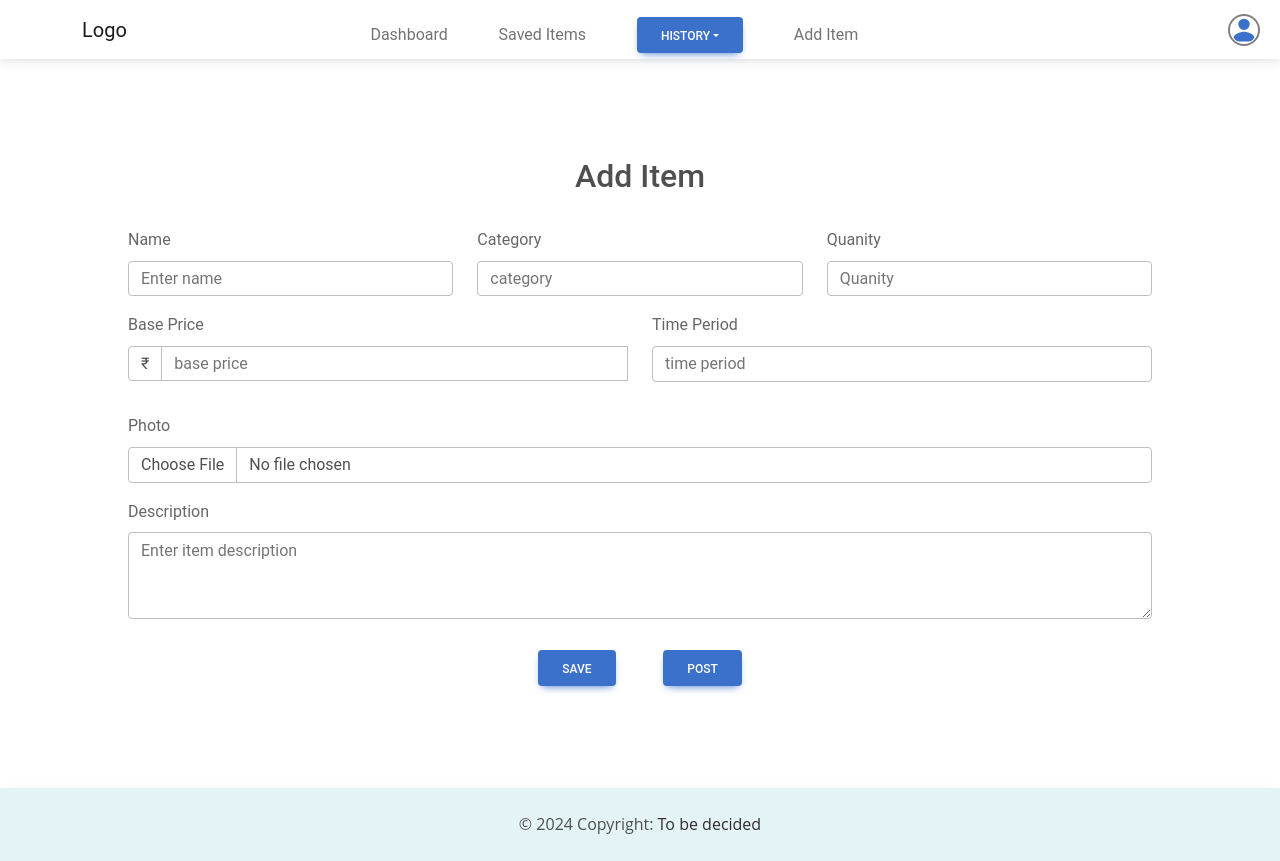
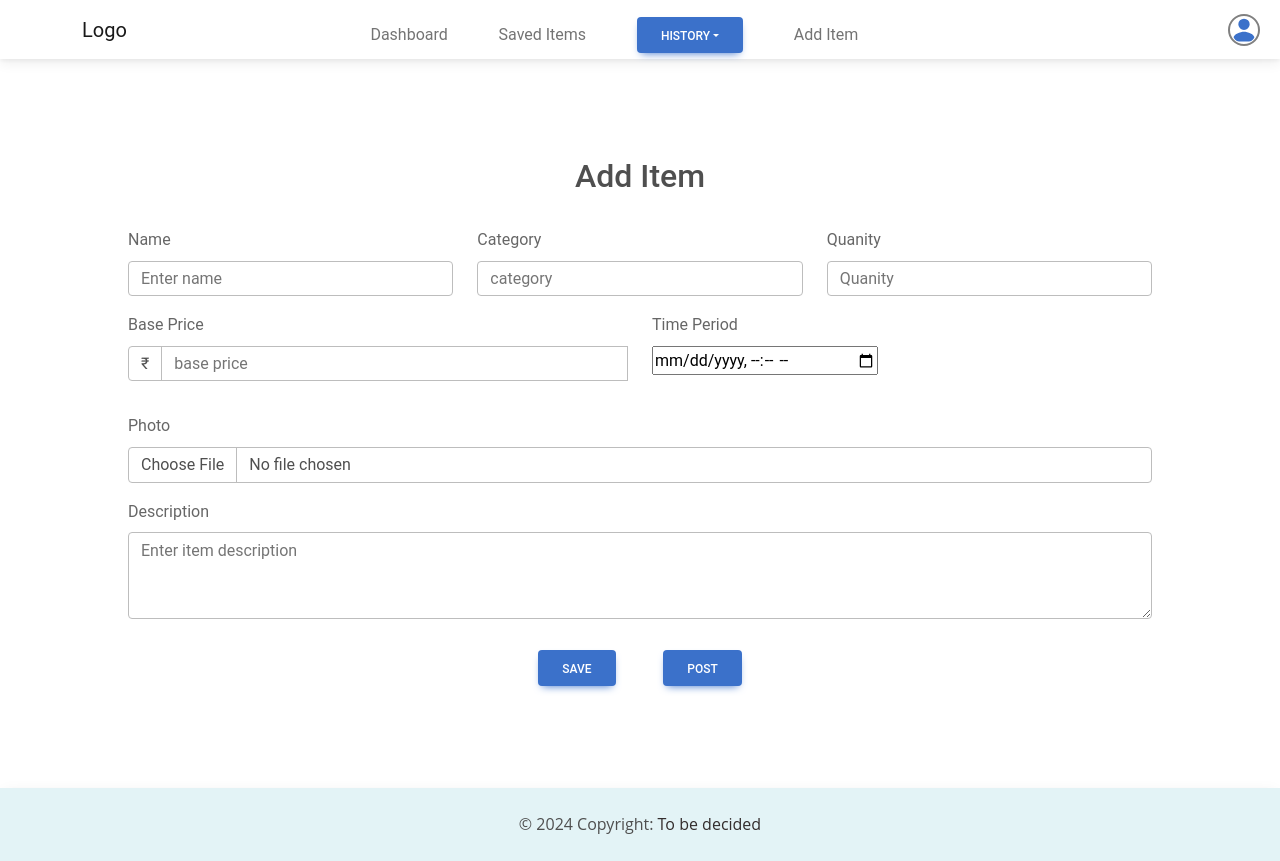
Before and after one commit to Rajatt09/CropCartel, a React (Vite) app in the folder Frontend/: page /user/additem in a window 1280 px wide. Built offline with nearby package versions, Linux system fonts and the light colour scheme; no server answers.

Commit message:
added timeperiod input box in common item

```diff
--- a/Frontend/src/Components/Commonitem.jsx
+++ b/Frontend/src/Components/Commonitem.jsx
@@ -8,6 +8,7 @@ import { useNavigate } from "react-router-dom";
 import ApiCall from "../../utils/ApiCall";
 import axios from "axios";
 import { useEffect, useState } from "react";
+import "./Commonitem.css";
 
 function CommonItem({ name, id }) {
   const navigate = useNavigate();
@@ -17,7 +18,7 @@ function CommonItem({ name, id }) {
     category: "",
     quantity: "",
     // description: "",
-    // timePeriod: "",
+    timePeriod: "",
     status: "",
     basePrice: "",
   });
@@ -26,7 +27,7 @@ function CommonItem({ name, id }) {
     categoryerror: "",
     quantityerror: "",
     // descriptionerror: "",
-    // timePerioderror: "",
+    timePerioderror: "",
     basePriceerror: "",
 
     // cropImage: ""
@@ -45,6 +46,7 @@ function CommonItem({ name, id }) {
 
   const handleChange = (e) => {
     const { name, value } = e.target;
+    console.log("name : ", name, "value : ", value);
     setData((prevData) => ({
       ...prevData,
       [name]: value,
@@ -60,7 +62,7 @@ function CommonItem({ name, id }) {
       categoryerror: "",
       quantityerror: "",
       //   descriptionerror: "",
-      //   timePerioderror: "",
+      timePerioderror: "",
       basePriceerror: "",
       statuserror: "",
     });
@@ -77,6 +79,14 @@ function CommonItem({ name, id }) {
       setErrors((prevData) => ({
         ...prevData,
         categoryerror: "invalid",
+      }));
+      return;
+    }
+
+    if (data.timePeriod === "") {
+      setErrors((prevData) => ({
+        ...prevData,
+        timePerioderror: "invalid",
       }));
       return;
     }
@@ -232,17 +242,33 @@ function CommonItem({ name, id }) {
         </div>
         <Form.Group as={Col} controlId="formGridupiid">
           <Form.Label>Time Period</Form.Label>
-          <Form.Control
+          {/* <Form.Control
             onChange={handleChange}
-            value={data.upiId || ""}
+            value={data.timePeriod}
             name="timePeriod"
-            type="text"
+            type="datetime-local"
             placeholder="time period"
+            style={{ backgroundColor: "rgba(0,0,0,0.2)" }}
             isInvalid={errors.timePerioderror === "invalid"}
-          />
-          <Form.Control.Feedback type="invalid">
-            Please enter time period.
-          </Form.Control.Feedback>
+          /> */}
+
+          <div>
+            <input
+              type="datetime-local"
+              id="datetime"
+              value={data.timePeriod}
+              onChange={handleChange}
+              name="timePeriod"
+            />
+          </div>
+
+          {errors.timePerioderror === "invalid" ? (
+            <Form.Control.Feedback>
+              Please enter time period.
+            </Form.Control.Feedback>
+          ) : (
+            ""
+          )}
         </Form.Group>
       </Row>
 
```
Also changed, not shown: Frontend/src/Components/Commonitem.css (added).
